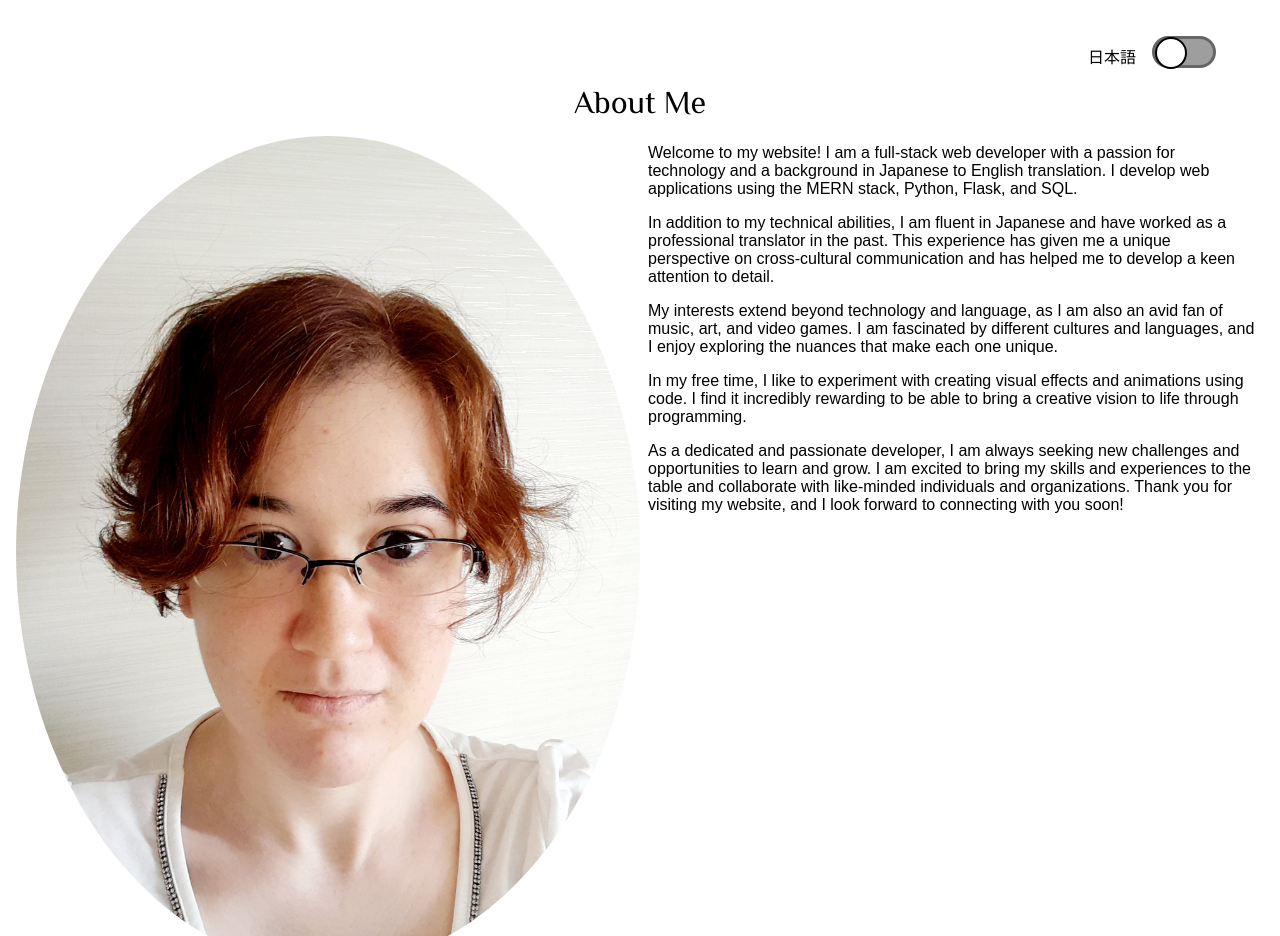
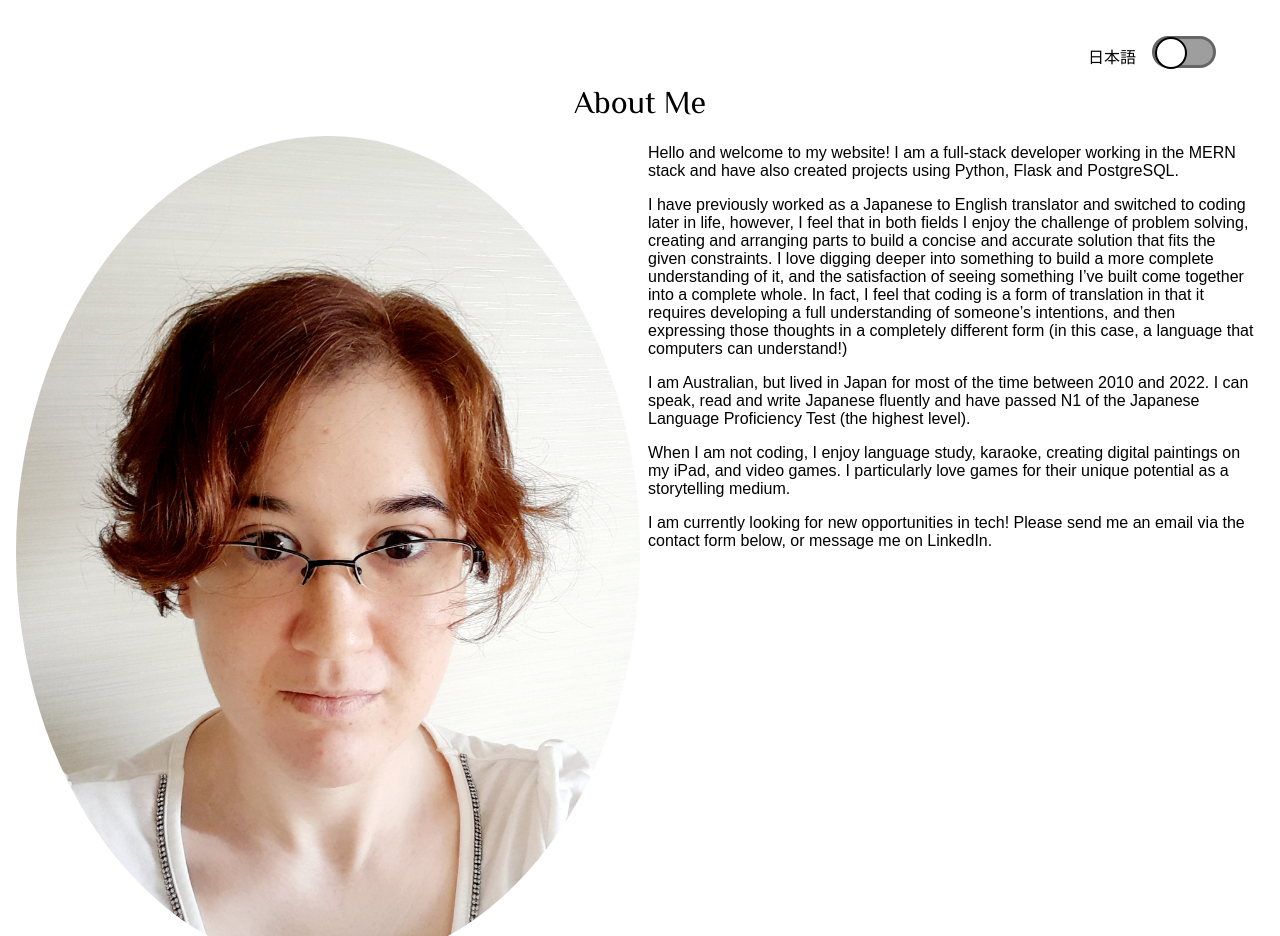
Before and after one commit to plutoniumcat/plutoniumcat.github.io, a React (Create React App) app: page / in a window 1280 px wide. Shown: the part 780-1716 px from the top of the page. Built offline with nearby package versions, Linux system fonts and the light colour scheme; grey boxes are pictures that could not be loaded; a web font is replaced by a local one.

Commit message:
Revise About Me text

```diff
--- a/src/components/pages/ProjectDetails.jsx
+++ b/src/components/pages/ProjectDetails.jsx
@@ -6,13 +6,11 @@ export default function ProjectDetails() {
 
     let { projectName } = useParams();
 
-    console.log({projectName});
-
     const [projectDetails, setProjectDetails] = useState(null);
 
     useEffect(() => {
         setProjectDetails({ detailedProjectData }[{ projectName }.projectName]);
-    }, [projectName, projectDetails]);
+    }, [projectName]);
 
     return(
         <div className="project-details">
--- a/src/data/aboutdata.js
+++ b/src/data/aboutdata.js
@@ -1,40 +1,46 @@
  export const aboutEn = [
-    "Welcome to my website! I am a full-stack web developer with a passion for technology and a \
-    background in Japanese to English translation. I develop web applications using the MERN stack, Python, Flask, and SQL.",
+    "Hello and welcome to my website! I am a full-stack developer working in the MERN stack \
+    and have also created projects using Python, Flask and PostgreSQL.",
 
-   "In addition to my technical abilities, I am fluent in Japanese and have worked \
-    as a professional translator in the past. This experience has given me a unique perspective \
-    on cross-cultural communication and has helped me to develop a keen attention to detail.",
+   "I have previously worked as a Japanese to English translator and switched to coding later \
+   in life, however, I feel that in both fields I enjoy the challenge of problem solving, creating\
+    and arranging parts to build a concise and accurate solution that fits the given constraints. \
+    I love digging deeper into something to build a more complete understanding of it, and the \
+    satisfaction of seeing something I’ve built come together into a complete whole. In fact, I \
+    feel that coding is a form of translation in that it requires developing a full understanding \
+    of someone’s intentions, and then expressing those thoughts in a completely different form \
+    (in this case, a language that computers can understand!)",
 
-    "My interests extend beyond technology and language, as I am also an avid fan of music, art, \
-    and video games. I am fascinated by different cultures and languages, and I enjoy exploring \
-    the nuances that make each one unique.",
+    "I am Australian, but lived in Japan for most of the time between 2010 and 2022. I can speak, \
+    read and write Japanese fluently and have passed N1 of the Japanese Language Proficiency Test \
+    (the highest level).",
 
-    "In my free time, I like to experiment with creating visual effects and animations using code. \
-    I find it incredibly rewarding to be able to bring a creative vision to life through programming.",
+    "When I am not coding, I enjoy language study, karaoke, creating digital paintings on my iPad,\
+     and video games. I particularly love games for their unique potential as a storytelling medium.",
 
-    "As a dedicated and passionate developer, I am always seeking new challenges and \
-    opportunities to learn and grow. I am excited to bring my skills and experiences to the \
-    table and collaborate with like-minded individuals and organizations. \
-    Thank you for visiting my website, and I look forward to connecting with you soon!"
+    "I am currently looking for new opportunities in tech! Please send me an email via the contact\
+     form below, or message me on LinkedIn."
 ]
 
 export const aboutJp = [
-    "私のウェブサイトへようこそ！私は、技術への情熱と日英翻訳のバックグラウンドを持つフルスタックのウェブ開発者です。\
-    MERNスタック、Python、Flask、SQLを使用してウェブアプリケーションを開発しています。",
+    "はじめまして、私のウェブサイトへようこそ！私はMERNスタックで働くフルスタックデベロッパーで、\
+    Python、Flask、PostgreSQLを使ったプロジェクトも作ってきています。",
 
-    "技術的な能力に加えて、私は日本語が流暢で、過去にプロの翻訳者として働いた経験があります。\
-    この経験により、異文化コミュニケーションに関するユニークな視点と、細部への鋭い注意を身につけることができました。",
+    "以前は日英翻訳者として働き、その後コーディングに転向しましたが、どちらの分野でも、\
+    与えられた制約に合った簡潔で正確なソリューションを構築するために部品を作り、\
+    配置する問題解決への挑戦を楽しんでいます。また、何かを深く掘り下げてより完全に理解することや、\
+    自分が作ったものが完成したときの満足感も好きです。実際、私はコーディングが翻訳の一種だと感じています。\
+    それは、人の意図を完全に理解した上で、それを全く別の形で表現する必要があるためです。\
+    （コーディングの場合は、コンピューターの理解できる言語で表現しなければなりません！）",
 
-    "私の興味はテクノロジーや言語にとどまらず、音楽、アート、ビデオゲームの熱烈なファンでもあります。\
-    異なる文化や言語に魅了され、それぞれをユニークにするニュアンスを探求するのが好きです。",
+    "私はオーストラリア人ですが、2010年から2022年までの大半の期間を日本で過ごしました。\
+    日本語は流暢に話し、読み、書くことができ、日本語能力試験のN1（最高レベル）にも合格しています。",
 
-    "自由時間には、コードを使って視覚効果やアニメーションを作る実験が好きです。プログラミングを通じて、\
-    クリエイティブなビジョンに命を吹き込むことができることに、大きなやりがいを感じています。",
+    "コーディング以外の時間は、語学、カラオケ、iPadでのデジタル絵画の制作、\
+    そしてビデオゲームを楽しんでいます。特にゲームならではの物語の可能性と表現力が大好きです。",
 
-    "熱心で情熱的な開発者として、私は常に新しい挑戦と学び、成長する機会を求めています。自分のスキルや経験を活かして、\
-    志を同じくする個人や組織とコラボレーションできることをとても嬉しく思っています。私のウェブサイトをご覧いただき、\
-    ありがとうございます！すぐにお会いできることを楽しみにしています！"
+    "現在、技術分野での新しい機会を探しております！下記のお問い合わせフォームからメールを送っていただくか、\
+    LinkedInでメッセージを送信してください。"
 ]
 
 export const timeline = [
--- a/src/data/detailedprojectdata.js
+++ b/src/data/detailedprojectdata.js
@@ -1,5 +1,5 @@
 const detailedProjectData = {
-    "DailyExercise": {
+    "daily-exercise": {
         "title": "Daily Exercise",
         "stack": "python",
         "desc": ['Lorem ipsum dolor sit amet, consectetur adipiscing elit, \
--- a/src/index.js
+++ b/src/index.js
@@ -16,7 +16,7 @@ root.render(
         <Route path="/projects" element={<Outlet />} />
         <Route path="/projects/" element={<Projects />} />
         <Route path="/projects/tagged/:tag" element={<Tagged />} />
-        <Route path="projects/:project" element={<ProjectDetails />} />
+        <Route path="projects/:projectName" element={<ProjectDetails />} />
       </Routes>
     </BrowserRouter>
   </React.StrictMode>
```
